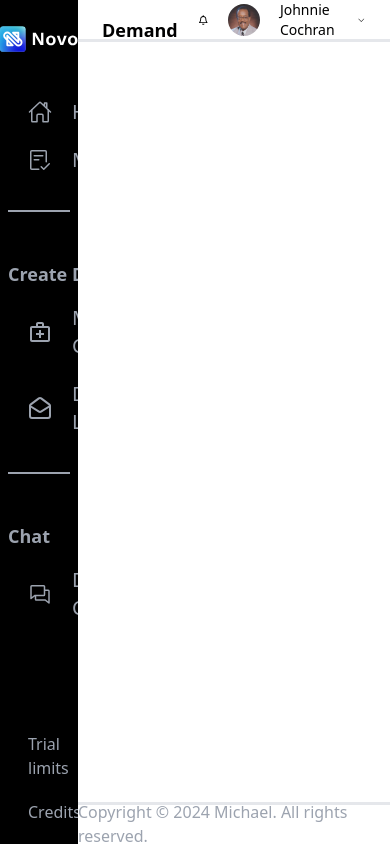
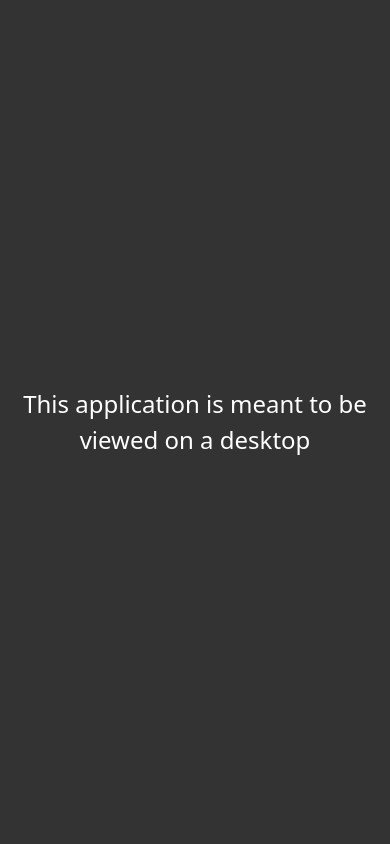
Before and after one commit to michaelpaulcuccia/learntailwind, a Next.js app in the folder my-app/: page / in a window 390 px wide. Built offline with nearby package versions, Linux system fonts and the light colour scheme.

Commit message:
showhide desktop app

```diff
--- a/my-app/src/app/components/LeftColumn.tsx
+++ b/my-app/src/app/components/LeftColumn.tsx
@@ -47,7 +47,9 @@ const LeftColumn = () => {
   ];
 
   return (
-    <div className="w-1/5 flex flex-col bg-black text-gray-400 justify-between">
+    <div className="w-full sm:w-1/2 md:w-1/3 lg:w-1/4 flex flex-col bg-black text-gray-400 justify-between">
+      {" "}
+      {/* Adjusted widths */}
       <div>
         <img
           src="/images/novo.svg"
--- a/my-app/src/app/components/RightScreen.tsx
+++ b/my-app/src/app/components/RightScreen.tsx
@@ -5,7 +5,8 @@ import { UserInfoProps } from "../constants/types";
 
 const RightScreen = ({ headerProps }: UserInfoProps) => {
   return (
-    <div className="w-4/5 flex flex-col h-screen">
+    <div className="w-full flex flex-col h-screen">
+      {" "}
       <Header {...headerProps} />
       <Body />
       <Footer />
--- a/my-app/src/app/globals.css
+++ b/my-app/src/app/globals.css
@@ -19,3 +19,28 @@ a {
   color: inherit;
   text-decoration: none;
 }
+
+.showContent {
+  display: flex;
+}
+
+.showUseDesktop {
+  display: none;
+}
+
+@media (max-width: 875px) {
+  .showContent {
+    display: none;
+  }
+  .showUseDesktop {
+    display: block;
+    text-align: center;
+    font-size: 1.5rem;
+    color: #fff;
+    background-color: #333;
+    height: 100vh;
+    display: flex;
+    justify-content: center;
+    align-items: center;
+  }
+}
--- a/my-app/src/app/page.tsx
+++ b/my-app/src/app/page.tsx
@@ -13,9 +13,14 @@ const headerInfo = {
 
 export default function Page() {
   return (
-    <div className="flex h-screen">
-      <LeftColumn />
-      <RightScreen headerProps={headerInfo} />
-    </div>
+    <>
+      <div className="flex h-screen showContent">
+        <LeftColumn />
+        <RightScreen headerProps={headerInfo} />
+      </div>
+      <div className="showUseDesktop">
+        This application is meant to be viewed on a desktop
+      </div>
+    </>
   );
 }
```
